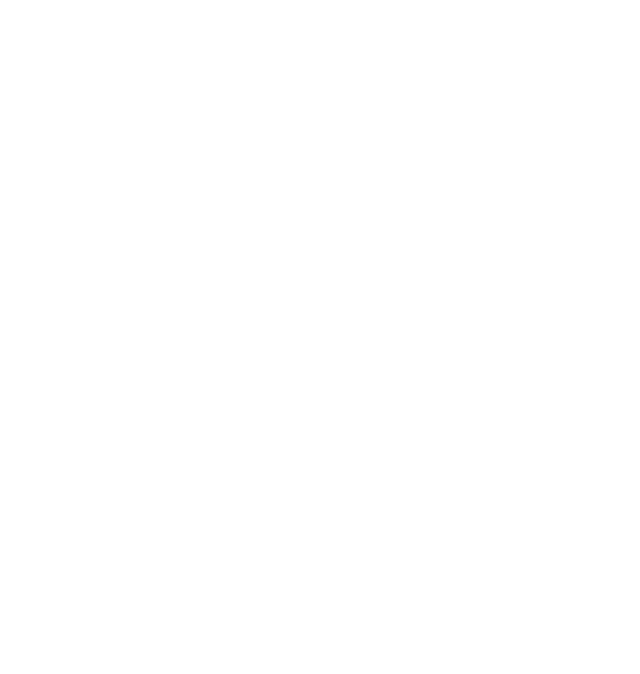
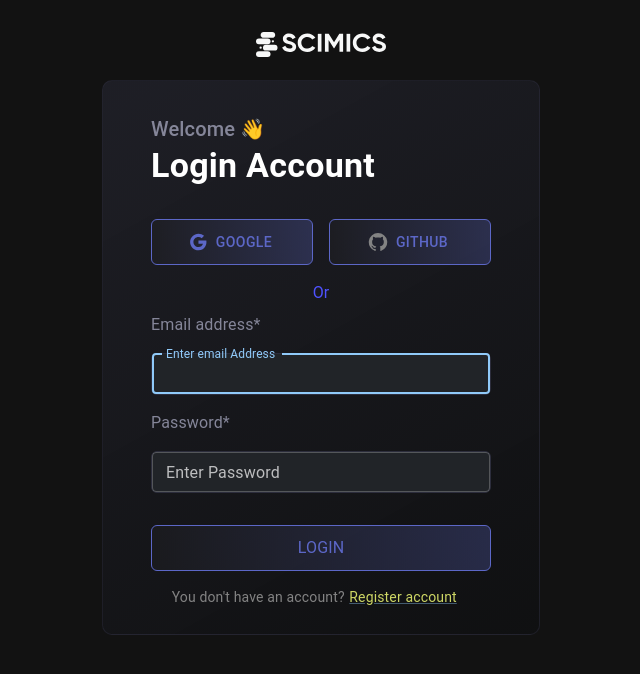
Before and after one commit to Npvivek/SCIMICS, a React (Create React App) app: page / in a window 1280 px wide. Before the commit this address had no page. Shown: the top 674 px of the page, without its empty margins (319-959 px from the left). Built offline with nearby package versions, Linux system fonts and the light colour scheme.

Commit message:
Testing for deployment

```diff
--- a/src/App.js
+++ b/src/App.js
@@ -9,11 +9,9 @@
   return (
     <div className="App">
       <Routes>
-
-        <Route path="/login" exact element={<Login />} />
+        <Route path="/" exact element={<Login />} />
         <Route path="/register" element={<Register />} />
         <Route path="/otp" element={<Otp />} />
-
       </Routes>
     </div>
   );
--- a/src/index.js
+++ b/src/index.js
@@ -1,5 +1,6 @@
 import React from 'react';
 import ReactDOM from 'react-dom/client';
+import { HashRouter } from "react-router-dom";
 import { BrowserRouter as Router } from 'react-router-dom';
 import './index.css';
 import App from './App';
@@ -8,10 +9,9 @@
 const root = ReactDOM.createRoot(document.getElementById('root'));
 root.render(
   <React.StrictMode>
-    <Router>
+    <HashRouter>
       <App />
-    </Router>
-
+    </HashRouter>
   </React.StrictMode>
 );
 
```
